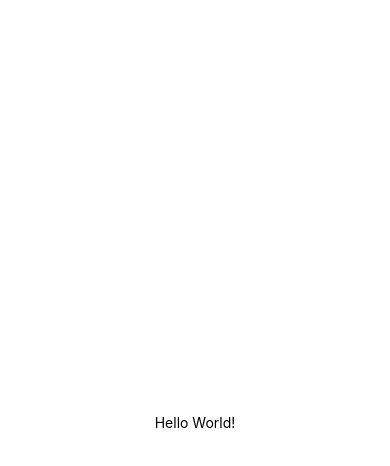
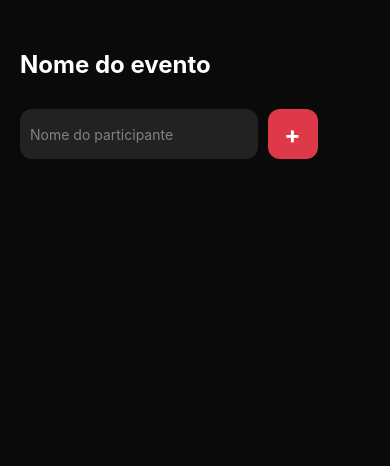
Before and after one commit to daviaxs/imhere, a React Native app: screen / in a window 390 px wide. Shown: the top 466 px of the page. Built offline with nearby package versions, Linux system fonts and the light colour scheme.

Commit message:
feat: Add home screen with participant form

```diff
--- a/App.tsx
+++ b/App.tsx
@@ -1,20 +1,7 @@
-import { StatusBar } from 'expo-status-bar';
-import { StyleSheet, Text, View } from 'react-native';
+import Home from "./src/screens/home";
 
 export default function App() {
   return (
-    <View style={styles.container}>
-      <Text>Hello World!</Text>
-      <StatusBar style="auto" />
-    </View>
-  );
+    <Home />
+  )
 }
-
-const styles = StyleSheet.create({
-  container: {
-    flex: 1,
-    backgroundColor: '#fff',
-    alignItems: 'center',
-    justifyContent: 'center',
-  },
-});
--- /dev/null
+++ b/src/screens/home/index.tsx
@@ -0,0 +1,31 @@
+import { Text, TextInput, TouchableOpacity, View } from "react-native";
+import { styles } from "./styles";
+import { useState } from "react";
+
+export default function Home() {
+  const [name, setName] = useState('')
+
+  function handleAddParticipant() {
+    console.log(`Adicionado o participante: ${name}`)
+  }
+
+  return (
+    <View style={styles.container}>
+      <Text style={styles.helloText}>Nome do evento</Text>
+
+      <View style={styles.formContainer}>
+        <TextInput
+          style={styles.input}
+          placeholder="Nome do participante"
+          placeholderTextColor="#828282"
+          value={name}
+          onChangeText={setName}
+        />
+
+        <TouchableOpacity style={styles.button} onPress={handleAddParticipant}>
+          <Text style={styles.buttonText}>+</Text>
+        </TouchableOpacity>
+      </View>
+    </View>
+  )
+}
--- /dev/null
+++ b/src/screens/home/styles.ts
@@ -0,0 +1,47 @@
+import { StyleSheet } from "react-native";
+
+export const styles = StyleSheet.create({
+  container: {
+    flex: 1,
+    backgroundColor: '#0a0a0a',
+    paddingTop: 50,
+    paddingHorizontal: 20,
+    justifyContent: 'flex-start',
+    alignItems: 'flex-start'
+  },
+  formContainer: {
+    flexDirection: 'row',
+    marginTop: 20,
+    width: '85%',
+    gap: 10,
+    justifyContent: 'space-between',
+    alignItems: 'flex-end'
+  },
+  helloText: {
+    color: '#fff',
+    fontWeight: 'bold',
+    fontSize: 24
+  },
+  input: {
+    marginTop: 10,
+    height: 50,
+    width: '100%',
+    backgroundColor: "#222222",
+    borderRadius: 12,
+    color: "#fff",
+    padding: 10,
+  },
+  button: {
+    height: 50,
+    width: 50,
+    borderRadius: 12,
+    backgroundColor: "#dd3948",
+    justifyContent: 'center',
+    alignItems: 'center',
+  },
+  buttonText: {
+    color: "#fff",
+    fontSize: 24,
+    fontWeight: 'bold'
+  }
+})
```
